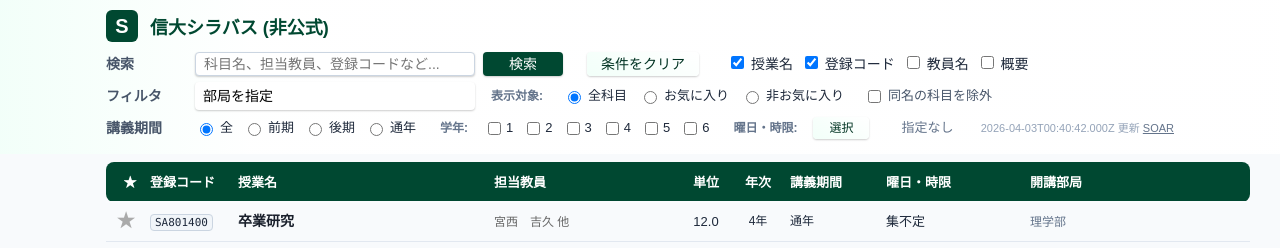
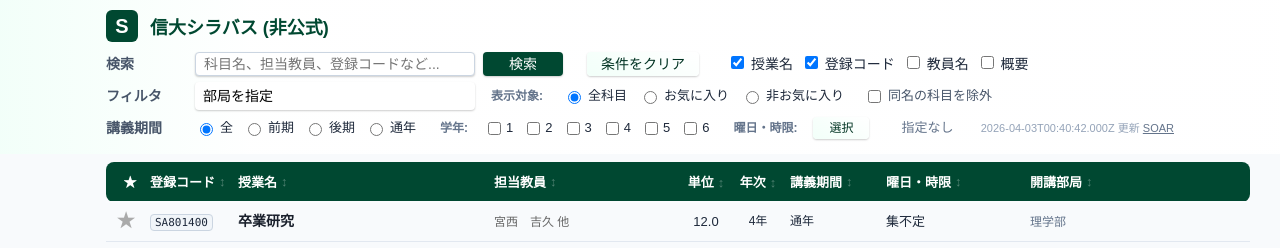
Before and after one commit to petrologyF/alternative-shinshu, a React (Vite) app in the folder frontend/: page / in a window 1280 px wide. Shown: the top 248 px of the page. Built offline with nearby package versions, Linux system fonts and the light colour scheme; a web font is replaced by a local one.

Commit message:
feat: implement sortable desktop table and update search logic to support sorting functionality

```diff
--- a/frontend/src/App.tsx
+++ b/frontend/src/App.tsx
@@ -121,6 +121,7 @@ const App = () => {
         usedClassroom={usedClassroom}
         setSearchOptions={setSearchOptions}
         setSyllabiSubjectCode={setSyllabiSubjectCode}
+        searchOptions={searchOptions}
       />
       <Footer filteredSubjects={filteredSubjects} />
       <Timetable
--- a/frontend/src/components/Main/Main.tsx
+++ b/frontend/src/components/Main/Main.tsx
@@ -28,6 +28,7 @@ interface MainProps {
   usedClassroom: ReturnType<typeof useClassroom>;
   setSearchOptions: React.Dispatch<React.SetStateAction<SearchOptions>>;
   setSyllabiSubjectCode: React.Dispatch<React.SetStateAction<string | null>>;
+  searchOptions: SearchOptions;
 }
 
 const Main = React.memo(
@@ -38,6 +39,7 @@ const Main = React.memo(
     usedClassroom,
     setSearchOptions,
     setSyllabiSubjectCode,
+    searchOptions,
   }: MainProps) => {
     const { bookmarksHas, switchBookmark } = usedBookmark;
 
@@ -108,6 +110,7 @@ const Main = React.memo(
               usedBookmark={usedBookmark}
               setSearchOptions={setSearchOptions}
               setSyllabiSubjectCode={setSyllabiSubjectCode}
+              searchOptions={searchOptions}
             />
           )}
           <Mobile
--- a/frontend/src/components/Main/MainTableDesktop.tsx
+++ b/frontend/src/components/Main/MainTableDesktop.tsx
@@ -54,6 +54,7 @@ interface MainTableDesktopProps {
   usedBookmark: ReturnType<typeof useBookmark>;
   setSearchOptions: React.Dispatch<React.SetStateAction<SearchOptions>>;
   setSyllabiSubjectCode: React.Dispatch<React.SetStateAction<string | null>>;
+  searchOptions: SearchOptions;
 }
 
 const MainTableDesktop = React.memo(
@@ -64,20 +65,56 @@ const MainTableDesktop = React.memo(
     usedBookmark,
     setSearchOptions,
     setSyllabiSubjectCode,
+    searchOptions,
   }: MainTableDesktopProps) => {
+    const handleSort = (key: string) => {
+      setSearchOptions((prev) => ({
+        ...prev,
+        sortBy: key,
+        sortOrder: prev.sortBy === key && prev.sortOrder === "asc" ? "desc" : "asc",
+      }));
+    };
+
+    const SortIndicator = ({ columnKey }: { columnKey: string }) => {
+      if (searchOptions.sortBy !== columnKey) return <span style={{ opacity: 0.3, marginLeft: "4px" }}>↕</span>;
+      return <span style={{ marginLeft: "4px" }}>{searchOptions.sortOrder === "asc" ? "▲" : "▼"}</span>;
+    };
+
+    const ThInner = ({ name, columnKey, width }: { name: string; columnKey: string; width: string }) => (
+      <th
+        style={{ width, cursor: "pointer", userSelect: "none" }}
+        onClick={() => handleSort(columnKey)}
+      >
+        <div style={{ display: "flex", alignItems: "center" }}>
+          {name}
+          <SortIndicator columnKey={columnKey} />
+        </div>
+      </th>
+    );
+
     return (
       <Table>
         <Header>
           <tr>
             <th style={{ width: "2.5rem", textAlign: "center" }}>★</th>
-            <th style={{ width: "5.5rem" }}>登録コード</th>
-            <th style={{ width: "16rem" }}>授業名</th>
-            <th style={{ width: "12rem" }}>担当教員</th>
-            <th style={{ width: "3rem", textAlign: "center" }}>単位</th>
-            <th style={{ width: "3.5rem", textAlign: "center" }}>年次</th>
-            <th style={{ width: "6rem" }}>講義期間</th>
-            <th style={{ width: "9rem" }}>曜日・時限</th>
-            <th style={{ width: "14rem" }}>開講部局</th>
+            <ThInner name="登録コード" columnKey="code" width="5.5rem" />
+            <ThInner name="授業名" columnKey="name" width="16rem" />
+            <ThInner name="担当教員" columnKey="person" width="12rem" />
+            <th
+              style={{ width: "3rem", textAlign: "center", cursor: "pointer" }}
+              onClick={() => handleSort("credit")}
+            >
+              単位<SortIndicator columnKey="credit" />
+            </th>
+            <th
+              style={{ width: "3.5rem", textAlign: "center", cursor: "pointer" }}
+              onClick={() => handleSort("year")}
+            >
+              年次<SortIndicator columnKey="year" />
+            </th>
+            <ThInner name="講義期間" columnKey="termStr" width="6rem" />
+            <ThInner name="曜日・時限" columnKey="timeslotStr" width="9rem" />
+            <ThInner name="開講部局" columnKey="openingDepartment" width="14rem" />
           </tr>
         </Header>
         <tbody>
--- a/frontend/src/utils/search.ts
+++ b/frontend/src/utils/search.ts
@@ -29,6 +29,8 @@ export interface SearchOptions {
   containsNote: boolean;
   filter: "all" | "bookmark" | "except-bookmark";
   exceptSameName: boolean;
+  sortBy: string | null;
+  sortOrder: "asc" | "desc";
 }
 
 export const createSearchOptions = (): SearchOptions => {
@@ -53,6 +55,8 @@ export const createSearchOptions = (): SearchOptions => {
     containsNote: false,
     filter: "all",
     exceptSameName: false,
+    sortBy: null,
+    sortOrder: "asc",
   };
 };
 
@@ -89,6 +93,41 @@ export const searchSubjects = (
       nameSet.add(subject.name);
     }
   }
+
+  // Sorting
+  if (searchOptions.sortBy) {
+    subjects.sort((a, b) => {
+      const key = searchOptions.sortBy as keyof Subject;
+      let valA = a[key];
+      let valB = b[key];
+
+      // Handle nulls
+      if (valA == null) return 1;
+      if (valB == null) return -1;
+
+      // Special handling for specific fields
+      if (key === "termStr") {
+        const order: Record<string, number> = { 前期: 1, 後期: 2, 通年: 3 };
+        const aOrder = order[valA as string] || 99;
+        const bOrder = order[valB as string] || 99;
+        return searchOptions.sortOrder === "asc" ? aOrder - bOrder : bOrder - aOrder;
+      }
+
+      if (key === "credit") {
+        const aVal = typeof valA === "number" ? valA : 0;
+        const bVal = typeof valB === "number" ? valB : 0;
+        return searchOptions.sortOrder === "asc" ? aVal - bVal : bVal - aVal;
+      }
+
+      // Default string/locale comparison for Japanese
+      const aStr = String(valA);
+      const bStr = String(valB);
+      return searchOptions.sortOrder === "asc"
+        ? aStr.localeCompare(bStr, "ja")
+        : bStr.localeCompare(aStr, "ja");
+    });
+  }
+
   return subjects;
 };
 
```
